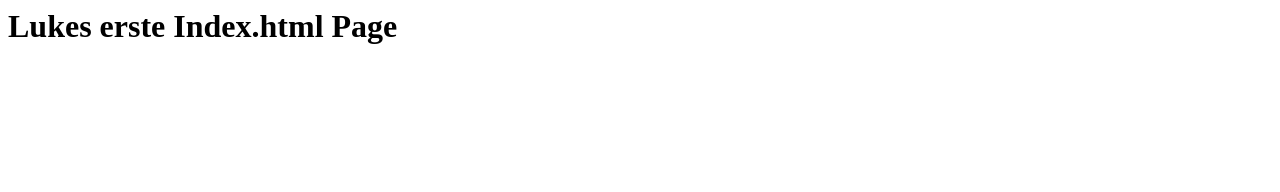
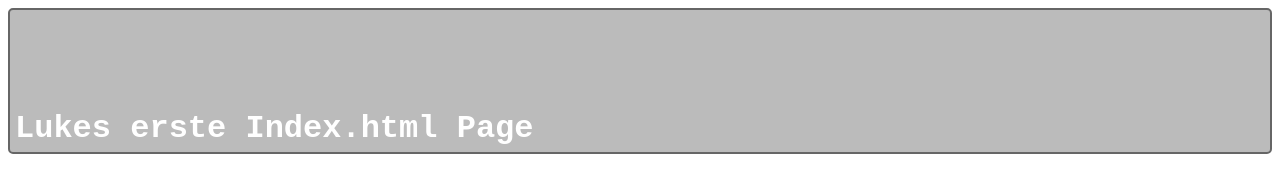
Before and after one commit to KnownLuke/myFirstWebsite, a website: page src/index.html in a window 1280 px wide. Drawn offline with Linux system fonts and the light colour scheme.

Commit message:
Update index.html

```diff
--- a/src/index.html
+++ b/src/index.html
@@ -2,6 +2,18 @@
   <header>
 
   </header>
+  <style>
+     h1 {
+        font-family: "Courier New";
+        color: #FFF;
+        background-color: #bbb;
+        border: 2px solid #666;
+        border-radius: 5px;
+        padding: 5px;
+        padding-top: 100px
+     }
+
+  </style>
   <body>
     <h1>Lukes erste Index.html Page</h1>
   </body>
```
